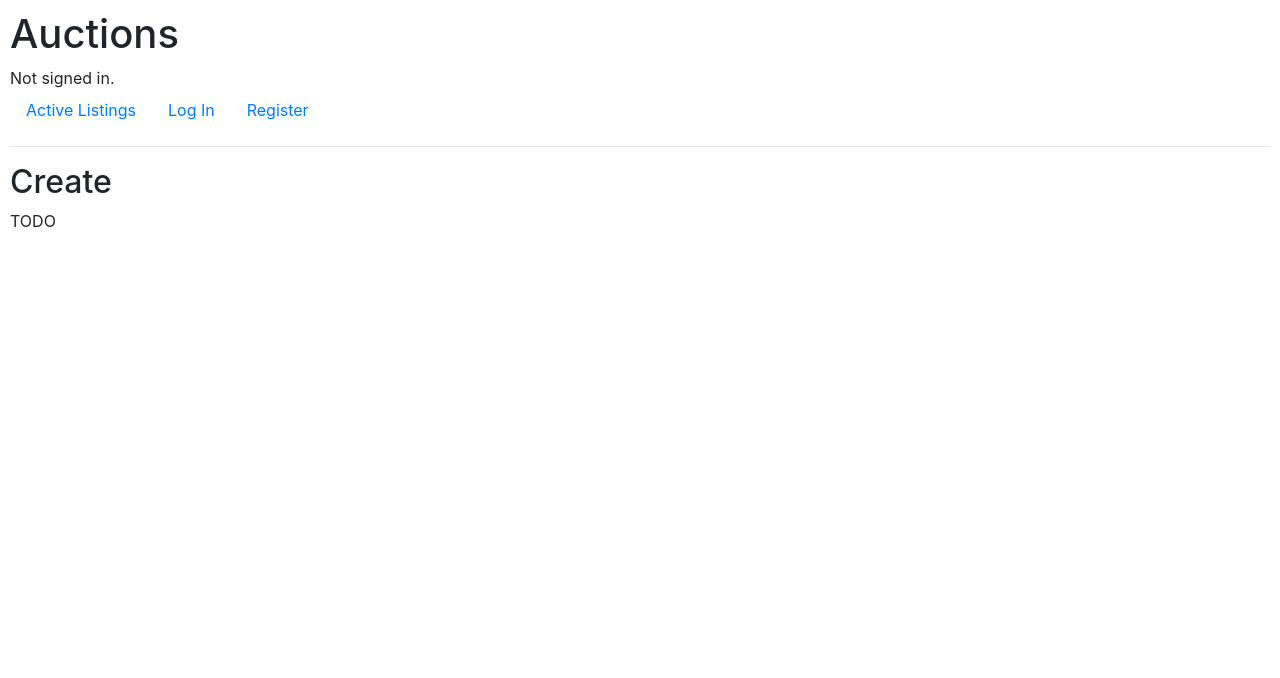
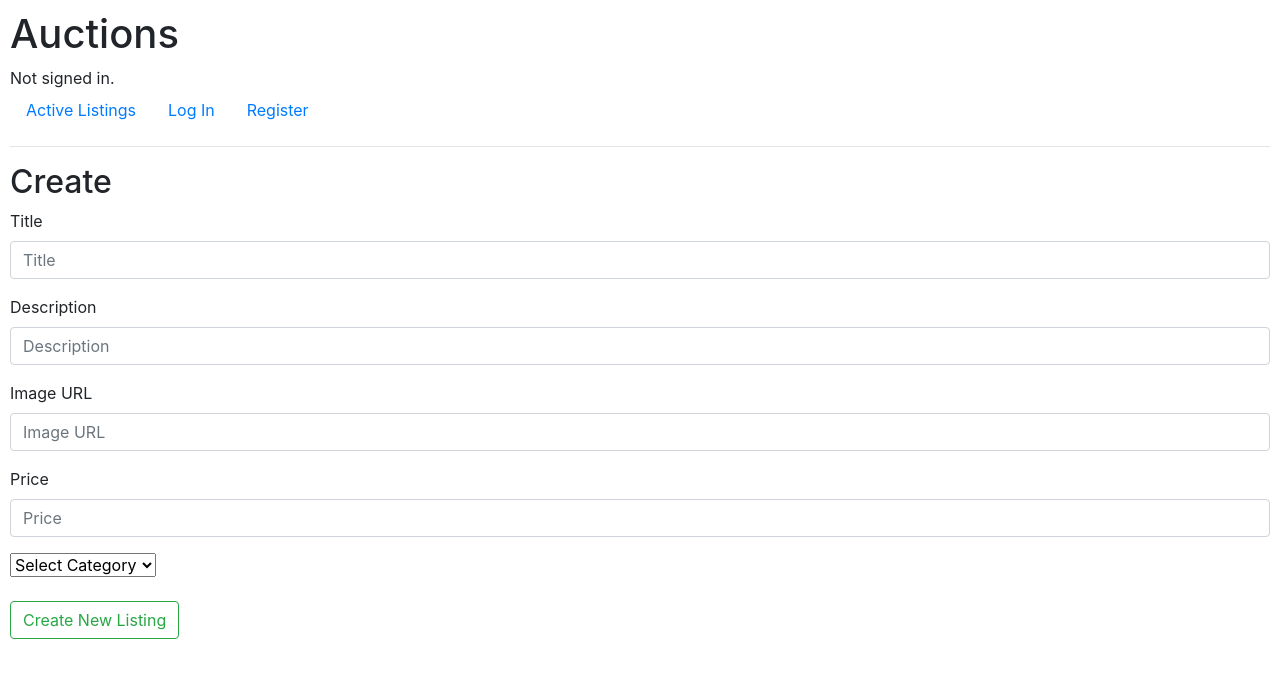
Before and after one commit to FakirHerif/commerce-project, a Django app: page /create in a window 1280 px wide. Shown: the top 678 px of the page. Run offline with Django 3.2, Linux system fonts and the light colour scheme; some libraries are stand-ins or nearby versions.

Commit message:
create.html content edited

```diff
--- a/auctions/templates/auctions/create.html
+++ b/auctions/templates/auctions/create.html
@@ -3,5 +3,35 @@
 {% block body %}
     <h2>Create</h2>
 
-    TODO
+    <form action="{% url 'create' %}" method="POST">
+        <div class="form-group">
+            <label for="title">Title</label>
+            <input type="text" class="form-control" name="title" id="title" placeholder="Title">
+          </div>
+          <div class="form-group">
+            <label for="description">Description</label>
+            <input type="text" class="form-control" name="description" id="description" placeholder="Description">
+          </div>
+          <div class="form-group">
+            <label for="imgUrl">Image URL</label>
+            <input type="text" class="form-control" name="imgUrl" id="imgUrl" placeholder="Image URL">
+          </div>
+          <div class="form-group">
+            <label for="price">Price</label>
+            <input type="number" class="form-control" name="price" id="price" placeholder="Price">
+          </div>
+          <div class="select">
+            <select class="category" name="category" id="category">
+                <option selected>Select Category</option>
+                <option value="1">PSU</option>
+                <option value="2">SSD</option>
+                <option value="3">MOTHERBOARD</option>
+                <option value="4">CPU</option>
+                <option value="5">GPU</option>
+                <option value="6">RAM</option>
+              </select>
+          </div>
+          <br>
+          <button type="submit" class="btn btn-outline-success">Create New Listing</button>
+    </form>
 {% endblock %}
```
Also changed, not shown: db.sqlite3.
